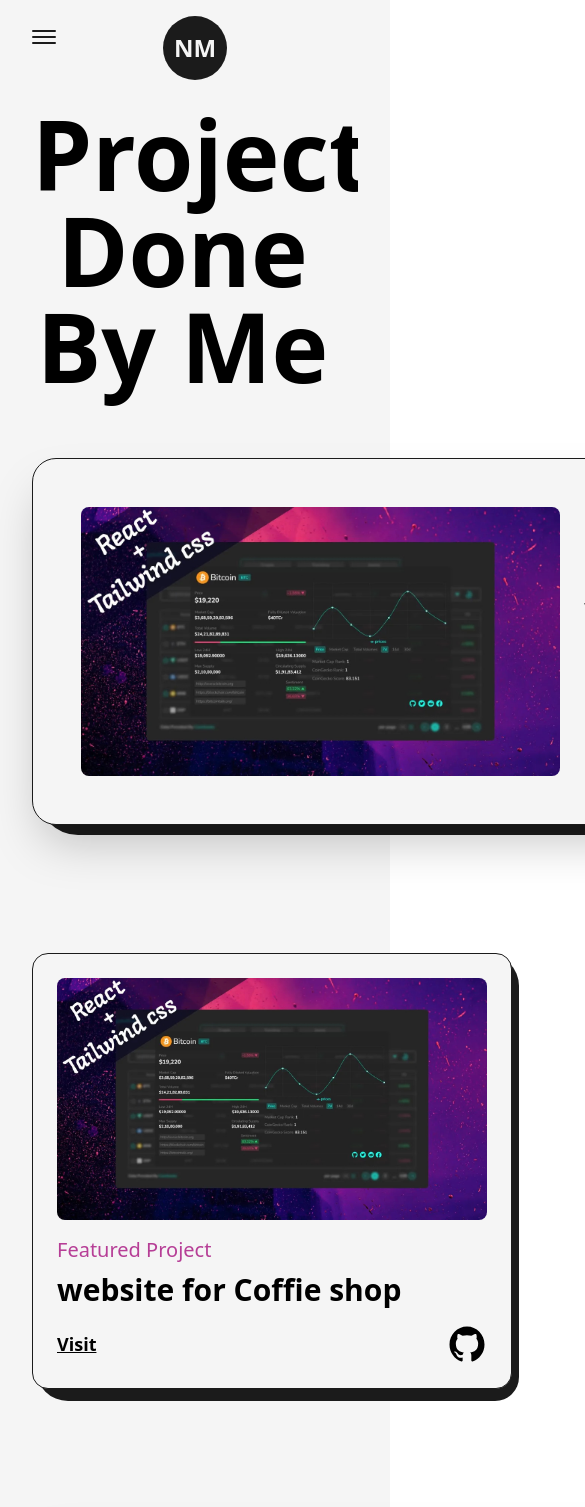
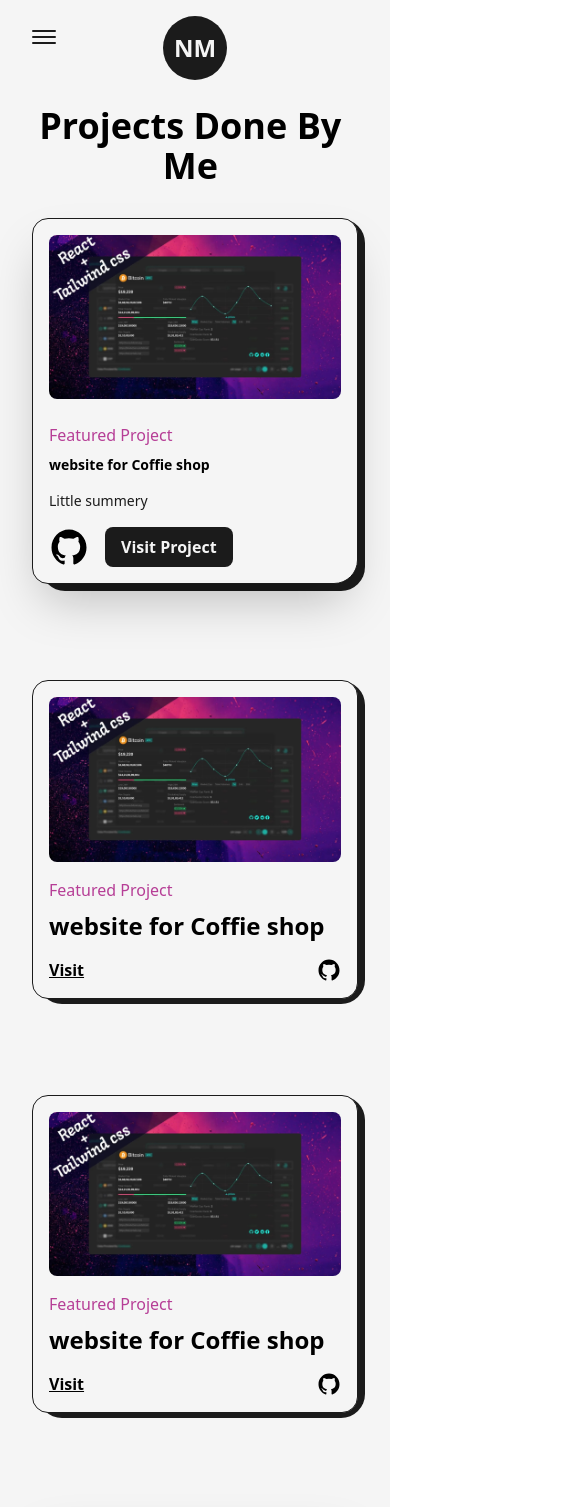
Before and after one commit to nuwandm/my-portfolio, a Next.js app: page /projects in a window 390 px wide. Shown: the top 1507 px of the page, 585 px wide, since content can reach past the window. Built offline with nearby package versions, Linux system fonts and the light colour scheme.

Commit message:
Made project page Responsive..

```diff
--- a/src/pages/projects.js
+++ b/src/pages/projects.js
@@ -12,13 +12,15 @@
   return (
     <article
       className="w-full flex items-center jusfity-between
-    rounded-3xl border border-solid border-dark dark:border-light bg-light dark:bg-dark shadow-2xl p-12 relative rounded-br-2xl "
+    rounded-3xl border border-solid border-dark dark:border-light bg-light dark:bg-dark shadow-2xl p-12 relative rounded-br-2xl
+    lg:flex-col lg:p-8 xs:rounded-2xl xs:rounded-br-3xl xs:p-4
+    "
     >
-      <div className="absolute top-0 -right-4 -z-10 w-[101%] h-[103%] rounded-[2.5rem] bg-dark dark:bg-light dark:bglight rounded-br-3xl" />
+      <div className="absolute top-0 -right-4 -z-10 w-[101%] h-[103%] rounded-[2.5rem] bg-dark dark:bg-light dark:bglight rounded-br-3xl xs:-right-2 sm:h-[102%] xs:w-full xs:rounded-[1.5rem]" />
       <Link
         href={link}
         target="_blank"
-        className="w-1/2 cursor-pointer overflow-hidden rounded-lg"
+        className="w-1/2 cursor-pointer overflow-hidden rounded-lg lg:w-full"
       >
         <FramerImage
           src={img}
@@ -26,18 +28,24 @@
           className="w-full h-auto"
           whileHover={{ scale: 1.09 }}
           transition={{ duration: 0.2 }}
+          priority
+          sizes="(max-width:765px) 100vw, (max-width:1200px) 50vw,50vw"
         />
       </Link>
-      <div className="w-1/2 flex flex-col items-start justify-between pl-6">
-        <span className="text-primary dark:text-primaryDark font-medium text-xl">{type}</span>
+      <div className="w-1/2 flex flex-col items-start justify-between pl-6 lg:w-full lg:pl-0 lg:pt-6">
+        <span className="text-primary dark:text-primaryDark font-medium text-xl  xs:text-base">
+          {type}
+        </span>
         <Link
           href={link}
           target="_blank"
           className="hover:underline underline-offset-2"
         >
-          <h2 className="my-2 w-full text-left text-4xl font-bold dark:text-light">{title}</h2>
+          <h2 className="my-2 w-full text-left text-4xl font-bold dark:text-light sm:text-sm">
+            {title}
+          </h2>
         </Link>
-        <p className="my-2 font-medium text-dark dark:text-light">{summery}</p>
+        <p className="my-2 font-medium text-dark dark:text-light sm:text-sm ">{summery}</p>
 
         <div className="mt-2 flex items-center">
           <Link href={github} target="_blank" className="w-10">
@@ -46,7 +54,7 @@
           <Link
             href={link}
             target="_blank"
-            className="ml-4 rounded-lg bg-dark text-light dark:bg-light dark:text-dark p-2 px-6 text-lg font-semibold"
+            className="ml-4 rounded-lg bg-dark text-light dark:bg-light dark:text-dark p-2 px-6 text-lg font-semibold sm:px-4 sm:text-base"
           >
             Visit Project
           </Link>
@@ -59,9 +67,11 @@
   return (
     <article
       className="w-full flex flex-col items-center justify-center rounded-2xl
-    border border-solid border-dark bg-light dark:border-light dark:bg-dark p-6  relative "
+    border border-solid border-dark bg-light dark:border-light dark:bg-dark p-6  relative xs:p-4 "
     >
-      <div className="absolute top-0 -right-2 -z-10 w-[101%] h-[103%] rounded-[2rem] bg-dark dark:bg-light rounded-br-3xl" />
+      <div className="absolute top-0 -right-2 -z-10 w-[101%] h-[103%] rounded-[2rem] bg-dark dark:bg-light rounded-br-3xl
+       md:-right-2 md:w-[101%] xs:h-[102%] xs:rounded-[1.5rem]
+      " />
       <Link
         href={link}
         target="_blank"
@@ -80,7 +90,9 @@
         />
       </Link>
       <div className="w-full flex flex-col items-start justify-between mt-4">
-        <span className="text-primary dark:text-primaryDark font-medium text-xl">
+        <span className="text-primary dark:text-primaryDark font-medium text-xl
+        lg:text-lg md:text-base
+        ">
           {type}
         </span>
         <Link
@@ -88,7 +100,7 @@
           target="_blank"
           className="hover:underline underline-offset-2"
         >
-          <h2 className="my-2 w-full text-left text-3xl font-bold dark:text-light">
+          <h2 className="my-2 w-full text-left text-3xl font-bold dark:text-light lg:text-2xl">
             {title}
           </h2>
         </Link>
@@ -97,11 +109,11 @@
           <Link
             href={link}
             target="_blank"
-            className="text-lg font-semibold underline"
+            className="text-lg font-semibold underline md:text-base"
           >
             Visit
           </Link>
-          <Link href={github} target="_blank" className="w-10">
+          <Link href={github} target="_blank" className="w-10 md:w-6">
             <GithubIcon />
           </Link>
         </div>
@@ -119,8 +131,13 @@
       </Head>
       <main className="w-full mb-16 flex flex-col items-center justify-center dark:text-light">
         <Layout className="pt-16">
-          <AnimatedText text={"Projects Done By Me"} className="mb-16" />
-          <div className="grid grid-col-12 gap-24 gap-y-32">
+          <AnimatedText
+            text={"Projects Done By Me"}
+            className="mb-16 lg:!text-7xl sm:mb-8 sm:!text-6xl xs:!text-4xl
+
+          "
+          />
+          <div className="grid grid-col-12 gap-24 gap-y-32 xl:gap-x-16 lg:gap-x-8 md:gap-y-24 sm:gap-x-0 ">
             <div className="col-span-12">
               <FeateruedProject
                 title="website for Coffie shop"
@@ -131,7 +148,7 @@
                 github="/"
               />
             </div>
-            <div className="col-span-6">
+            <div className="col-span-6 sm:col-span-12">
               <Project
                 title="website for Coffie shop"
                 type="Featured Project"
@@ -140,7 +157,7 @@
                 github="/"
               />
             </div>
-            <div className="col-span-6">
+            <div className="col-span-6 sm:col-span-12">
               <Project
                 title="website for Coffie shop"
                 type="Featured Project"
```
